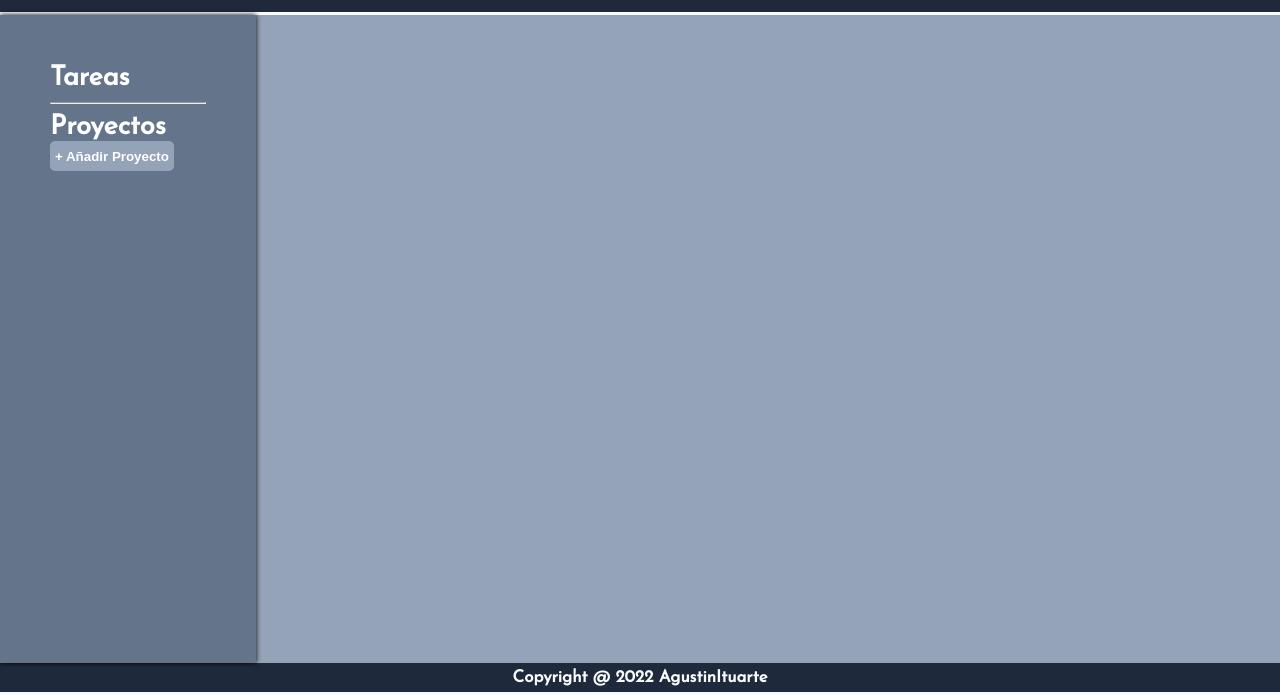
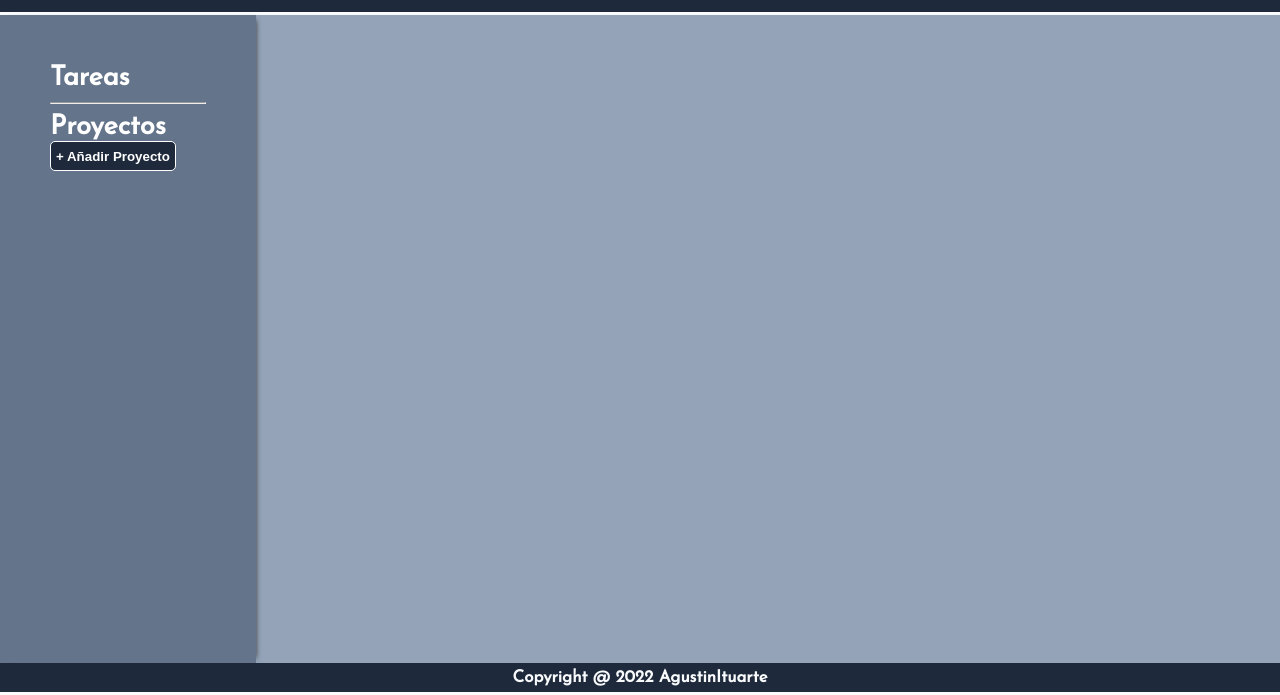
Before and after one commit to AgustinItuarte/Lista-AHacer, a website built with webpack: page dist/index.html in a window 1280 px wide. Shown: the part 105-800 px from the top of the page. Built offline with Linux system fonts and the light colour scheme; files that its build step writes are made by us from their sources.

Commit message:
Estilo añadido al sidebar

```diff
--- a/src/style.css
+++ b/src/style.css
@@ -56,7 +56,7 @@ header, footer {
 .sidebar {
     background-color: #64748b;
     font-size: 1.5rem;
-    box-shadow: 0px 0px 5px black;
+    box-shadow: 5px 0 5px -5px #333;
 }
 
 .total-tareas {
@@ -97,14 +97,24 @@ ul li:active {
     box-shadow: 0px 0px 5px black;
 }
 
-.btn-añadirP {
+button {
     cursor: pointer;
     border: none;
-    background-color: #94a3b8;
+    background-color: #1e293b;
     font-weight: bold;
     color: white;
+    border: 1px solid white;
     border-radius: 5px;
     padding: 5px;
+}
+
+button:hover {
+    transition: 0.1s;
+    box-shadow: 1px 1px 5px black;
+}
+
+button:active {
+    border: 1px solid #1e293b;
 }
 
 .main-content {
--- a/src/tareas.js
+++ b/src/tareas.js
@@ -35,7 +35,7 @@ export function añadirTarea(evento) {
         tarea.posicion = ultimoElem;
 
         localStorage.setItem('tareas', JSON.stringify(tareas));
-
+        console.log(tareas);
     }
 
 }
```
Also changed, not shown: dist/main.js.
